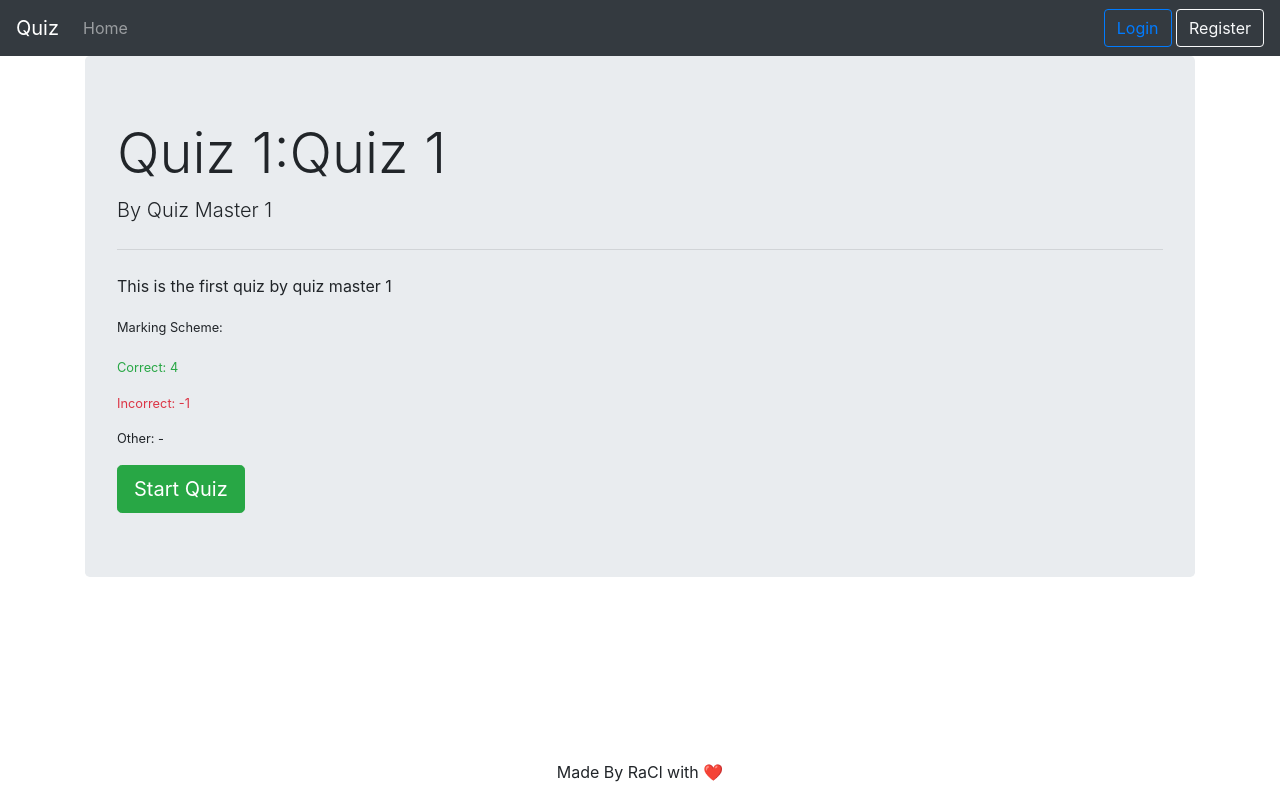
After one commit to itsRaCl/dvm_task_2, a Django app: page /view/1/ in a window 1280 px wide. The commit adds this page. Run offline with Django 4.2, Linux system fonts and the light colour scheme; some libraries are stand-ins or nearby versions.

```diff
--- a/quiz_app/templates/quiz_app/home.html
+++ b/quiz_app/templates/quiz_app/home.html
@@ -15,7 +15,7 @@
                 <p class="text-danger">Incorrect: {{quiz.ic_marks}}</p>
                 Other: {{quiz.other_marks}}</small></p>
         <hr>
-        <a href="#!" class="card-link">View Quiz</a>
+        <a href="{% url 'quiz:view-quiz' quiz.quiz_id%}" class="card-link">View Quiz</a>
         <a href="#!" class="card-link text-success">Take Quiz</a>
         </div>
     </div>
--- /dev/null
+++ b/quiz_app/templates/quiz_app/start_quiz.html
@@ -0,0 +1,19 @@
+{% extends 'quiz_app/base.html' %}
+{% block container %}
+<div class="jumbotron">
+    <h2 class="display-4">Quiz {{quiz_id}}:{{quiz_title}}</h2>
+    <p class="lead">By {{quiz_master}}</p>
+    <hr class="my-4">
+    <p>{{quiz_description}}</p>
+    <p>
+        <small>
+            Marking Scheme:
+            <p class="text-success">Correct: {{c_marks}}</p>
+            <p class="text-danger">Incorrect: {{ic_marks}}</p>
+            <p>Other: {{other_marks}}</p>
+        </small>
+    </p>
+    <a class="btn btn-success btn-lg" href="{% url 'quiz:view-question' quiz_id 1%}" role="button">Start Quiz</a>
+  </div>
+
+{% endblock container %}
--- a/quiz_app/urls.py
+++ b/quiz_app/urls.py
@@ -2,4 +2,12 @@ from django.urls import path
 from . import views
 
 app_name = "quiz"
-urlpatterns = [path("", views.home, name="quiz-home")]
+urlpatterns = [
+    path("", views.home, name="quiz-home"),
+    path("view/<int:quiz_id>/", views.view_quiz, name="view-quiz"),
+    path(
+        "take/<int:quiz_id>/<int:question_no>",
+        views.question_view,
+        name="view-question",
+    ),
+]
--- a/quiz_app/views.py
+++ b/quiz_app/views.py
@@ -1,11 +1,13 @@
 from django.shortcuts import render
 from django.http import HttpResponse
+from .models import Quiz, Question, Choice
 
 # Create your views here.
 def home(request):
     context = {
         "quizes": [
             {
+                "quiz_id": 1,
                 "quiz_title": "Quiz 1",
                 "quiz_master": "Quiz Master 1",
                 "quiz_description": "This is the first quiz by quiz master 1",
@@ -18,16 +20,32 @@ def home(request):
     return render(request, "quiz_app/home.html", context=context)
 
 
-def view_quiz(request):
-    return HttpResponse("<h1> View Quiz </h1>")
+def view_quiz(request, quiz_id):
+    # quiz = Quiz.objects.get(pk=quiz_id)
+    # context = {
+    #     "quiz_id": quiz.id,
+    #     "quiz_title": quiz.quiz_title,
+    #     "quiz_description": quiz.quiz_description,
+    #     "quiz_master": quiz.quiz_master,
+    # }
+    context = {
+        "quiz_id": 1,
+        "quiz_title": "Quiz 1",
+        "quiz_master": "Quiz Master 1",
+        "quiz_description": "This is the first quiz by quiz master 1",
+        "c_marks": 4,
+        "ic_marks": -1,
+        "other_marks": "-",
+    }
+    return render(request, "quiz_app/start_quiz.html", context=context)
 
 
 def start_quiz(request):
     return HttpResponse("<h1> Start Quiz? </h1> ")
 
 
-def question_view(request):
-    return HttpResponse("<h1> Question View </h1>")
+def question_view(request, quiz_id, question_no):
+    return HttpResponse(f"<h1> Question View {question_no}</h1>")
 
 
 def quiz_end(request):
```
Also changed, not shown: quiz_app/templates/quiz_app/question.html (added).
